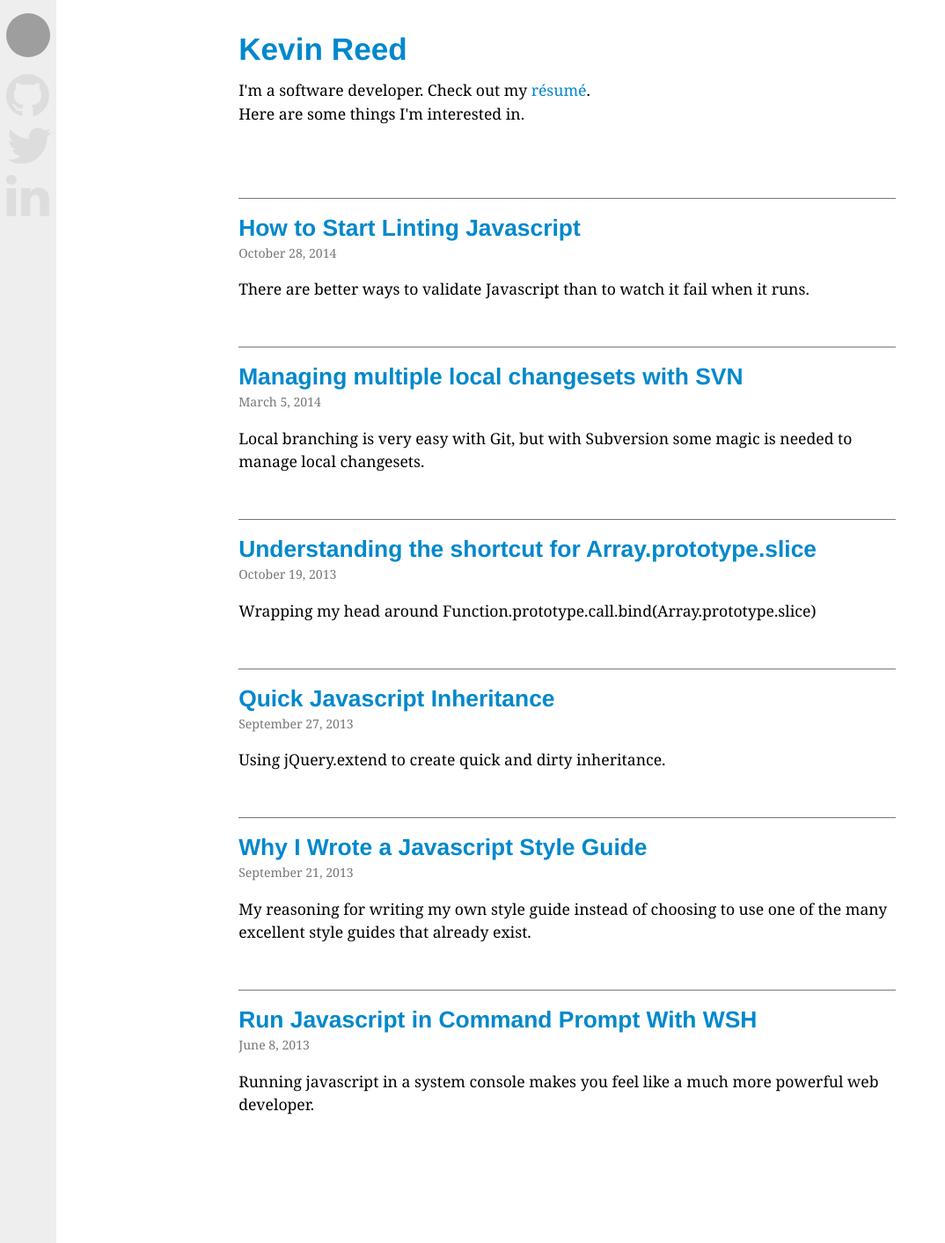
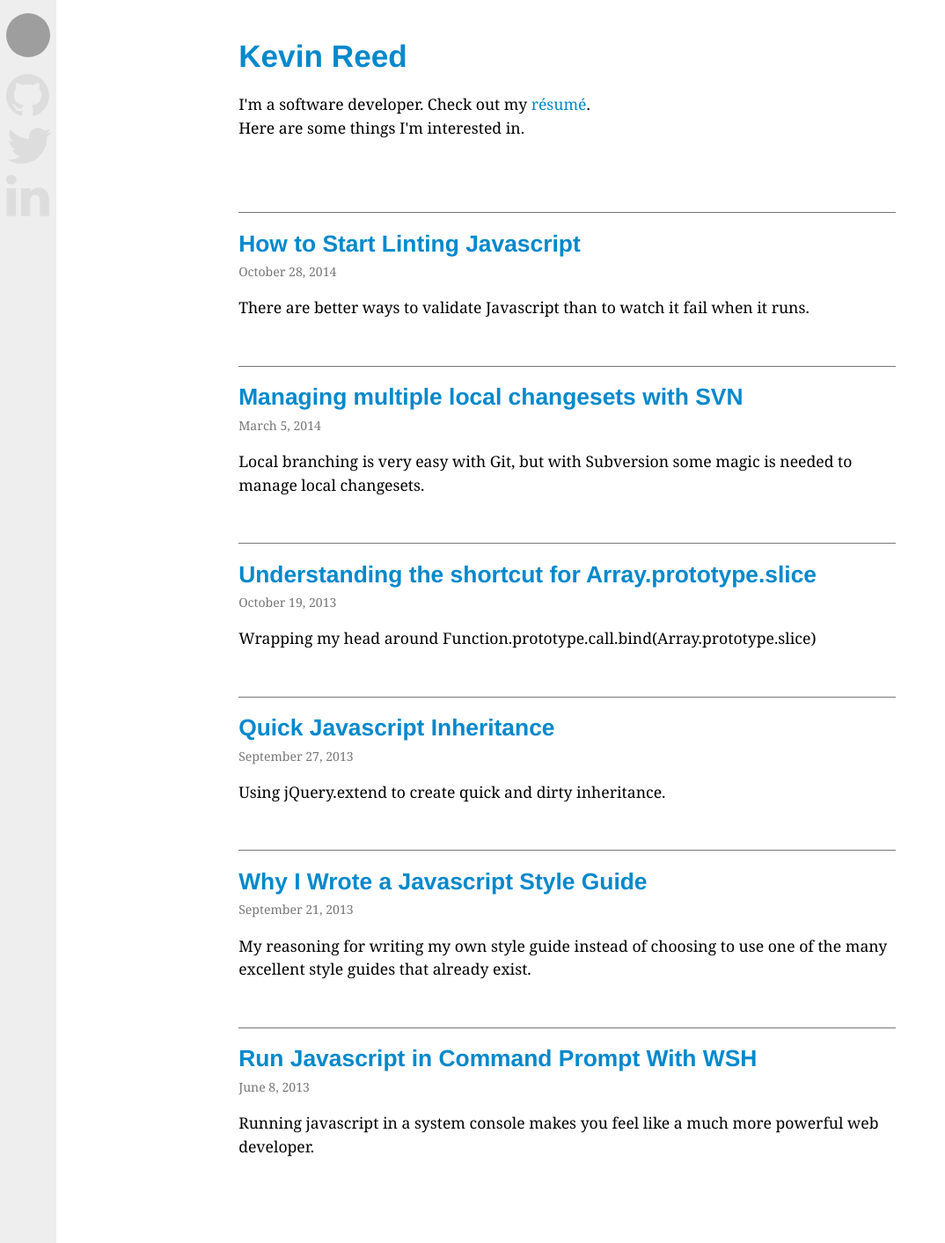
Before and after one commit to kavun/kavun.github.io, a Jekyll site: the page built from index.html, in a window 1280 px wide. Shown: the whole page at 88% size, without its empty margins (0-1074 px from the left). Built offline with Jekyll 4.4.1, drawn with Linux system fonts in a browser that asks for light colours; nearby versions of some CDN libraries; Markdown is read by kramdown in place of the engine named in the settings; grey boxes are pictures that could not be loaded.

Commit message:
style tweaks

```diff
--- a/_layouts/layout.html
+++ b/_layouts/layout.html
@@ -35,6 +35,7 @@
       h1, h2, h3, h4, h5, h6 {
           font-family: Helvetica, Segoe UI, sans-serif;
           padding-top: 0.3em;
+          line-height: 1.2em;
       }
       .gist-meta a{color:#0088cc !important;text-decoration:none}
       .gist-meta a:hover{color:#005580 !important}
@@ -165,6 +166,7 @@
         }
         .leftnav a, .leftnav i {
           display: inline-block;
+          vertical-align: middle;
         }
         .leftnav i {
           padding-left: 0.1em;
```
